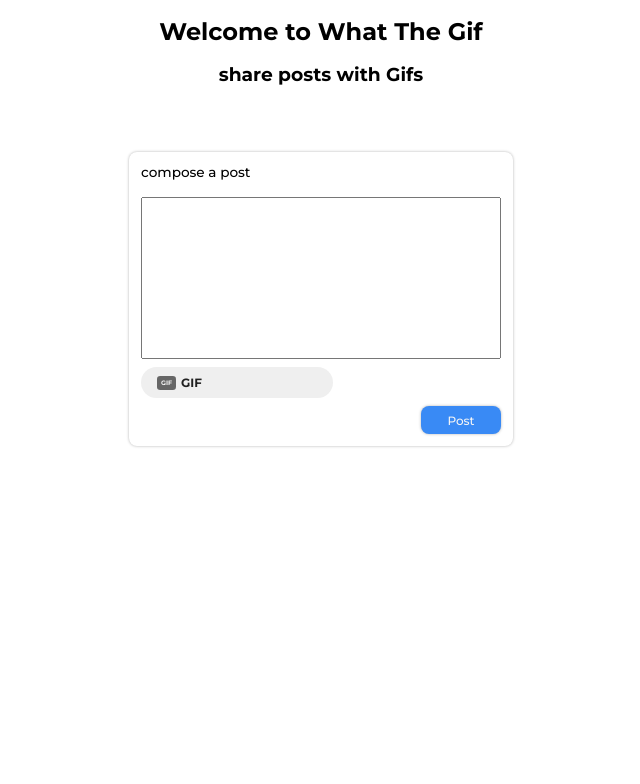
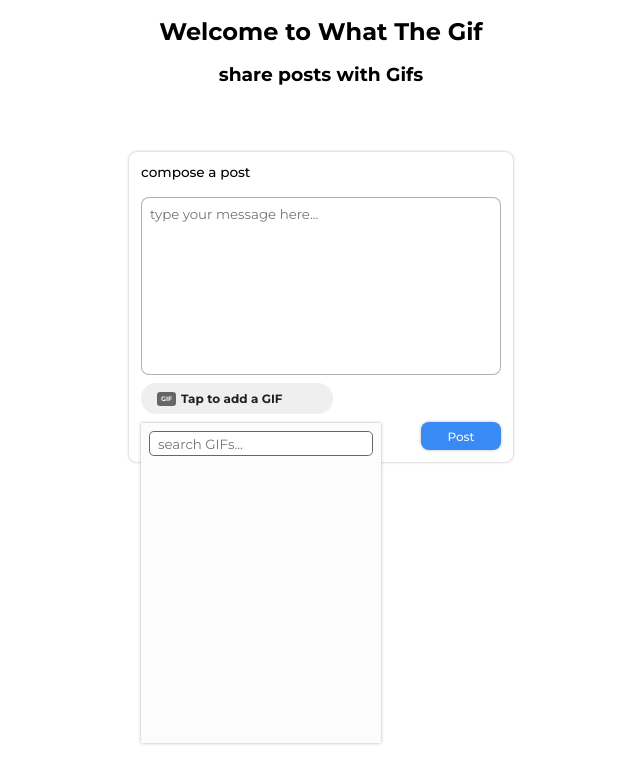
Before and after one commit to sanjibdey104/what-the-gif, a plain HTML site: page index.html in a window 1280 px wide. Shown: the whole page, without its empty margins (319-959 px from the left). Drawn offline with Linux system fonts and the light colour scheme.

Commit message:
add: gif search popup container layout

```diff
--- a/index.html
+++ b/index.html
@@ -28,13 +28,19 @@
             cols="30"
             rows="10"
             placeholder="type your message here..."
-          >
-          </textarea>
+          ></textarea>
 
           <section class="gif-search">
             <button type="button" id="btn-to-popup">
-              <span id="gif-logo">GIF</span> GIF
+              <span id="gif-logo">GIF</span> Tap to add a GIF
             </button>
+            <div class="gif-search_popup">
+              <input
+                type="text"
+                id="gif-search_input"
+                placeholder="search GIFs..."
+              />
+            </div>
           </section>
 
           <button type="submit" id="post-submit-btn">Post</button>
--- /dev/null
+++ b/scss/partials/_gif-search.scss
@@ -0,0 +1,51 @@
+.gif-search {
+  position: relative;
+}
+
+.gif-search_popup {
+  position: absolute;
+  top: 130%;
+
+  height: 20rem;
+  width: 15rem;
+  padding: 0.5rem;
+
+  background-color: $bg-light;
+  box-shadow: 0 0 3px rgba(0, 0, 0, 0.3);
+
+  display: flex;
+  flex-direction: column;
+  gap: 0.3rem;
+
+  #gif-search_input {
+    padding: 0.2rem 0.5rem;
+    border-radius: 0.3rem;
+    border: 1px solid $bg-dim;
+  }
+}
+
+#btn-to-popup {
+  width: 12rem;
+  border-radius: 1rem;
+  padding: 0.5rem 1rem;
+
+  color: $fg-bold;
+  font-weight: 700;
+
+  display: flex;
+  justify-content: flex-start;
+  align-items: center;
+  gap: 0.3rem;
+
+  #gif-logo {
+    padding: 0.2rem;
+    border-radius: 0.2rem;
+    width: 1.2rem;
+    text-align: center;
+
+    background-color: $bg-dim;
+    font-size: 0.4rem;
+    font-weight: 700;
+    color: $fg-light;
+  }
+}
--- a/scss/partials/_globals.scss
+++ b/scss/partials/_globals.scss
@@ -8,6 +8,7 @@ $fg-light: #f5f5f5;
 
 $bg-dim: #666666;
 $bg-dimmer: #adadad;
+$bg-light: #fcfcfc;
 
 $btn-red: #e45858;
 $btn-green: #0daa63;
--- a/scss/partials/_post-form.scss
+++ b/scss/partials/_post-form.scss
@@ -1,6 +1,5 @@
 .post-form-container {
-  width: clamp(20rem, 30vw, 25rem);
-  // min-height: 10rem;
+  width: clamp(22rem, 30vw, 25rem);
   margin-top: 3rem;
   padding: 0.75rem;
 
@@ -23,34 +22,10 @@
 
     textarea {
       width: 100%;
-      outline: 0;
+      border: 1px solid rgba(0, 0, 0, 0.3);
       resize: none;
-    }
-
-    #btn-to-popup {
-      width: 12rem;
-      border-radius: 1rem;
-      padding: 0.5rem 1rem;
-
-      color: $fg-bold;
-      font-weight: 700;
-
-      display: flex;
-      justify-content: flex-start;
-      align-items: center;
-      gap: 0.3rem;
-
-      #gif-logo {
-        padding: 0.2rem;
-        border-radius: 0.2rem;
-        width: 1.2rem;
-        text-align: center;
-
-        background-color: $bg-dim;
-        font-size: 0.4rem;
-        font-weight: 700;
-        color: $fg-light;
-      }
+      padding: 0.5rem;
+      border-radius: 0.5rem;
     }
 
     #post-submit-btn {
--- a/scss/style.scss
+++ b/scss/style.scss
@@ -1,2 +1,3 @@
 @import "partials/globals";
 @import "partials/post-form";
+@import "partials/gif-search";
```
Also changed, not shown: css/style.css.
